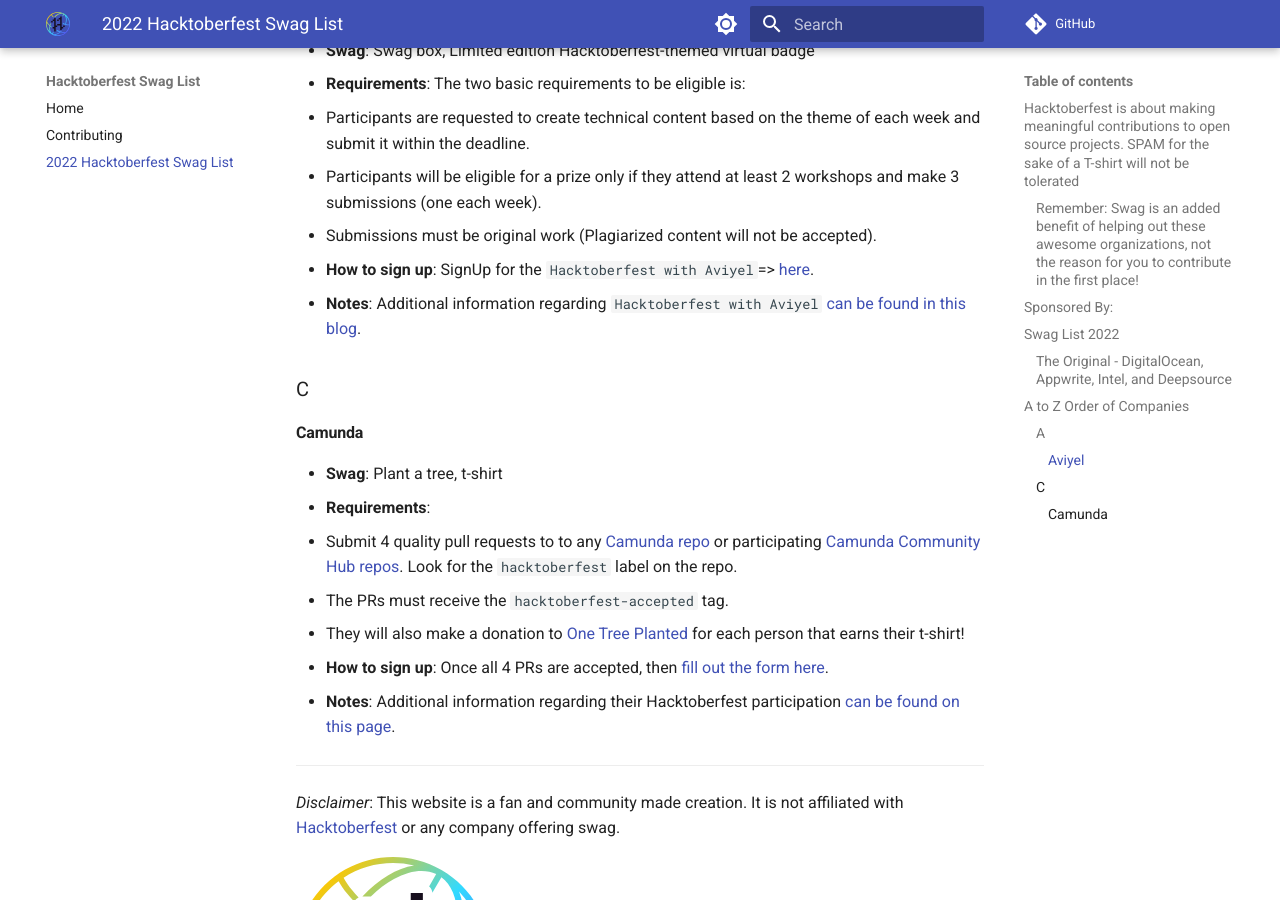
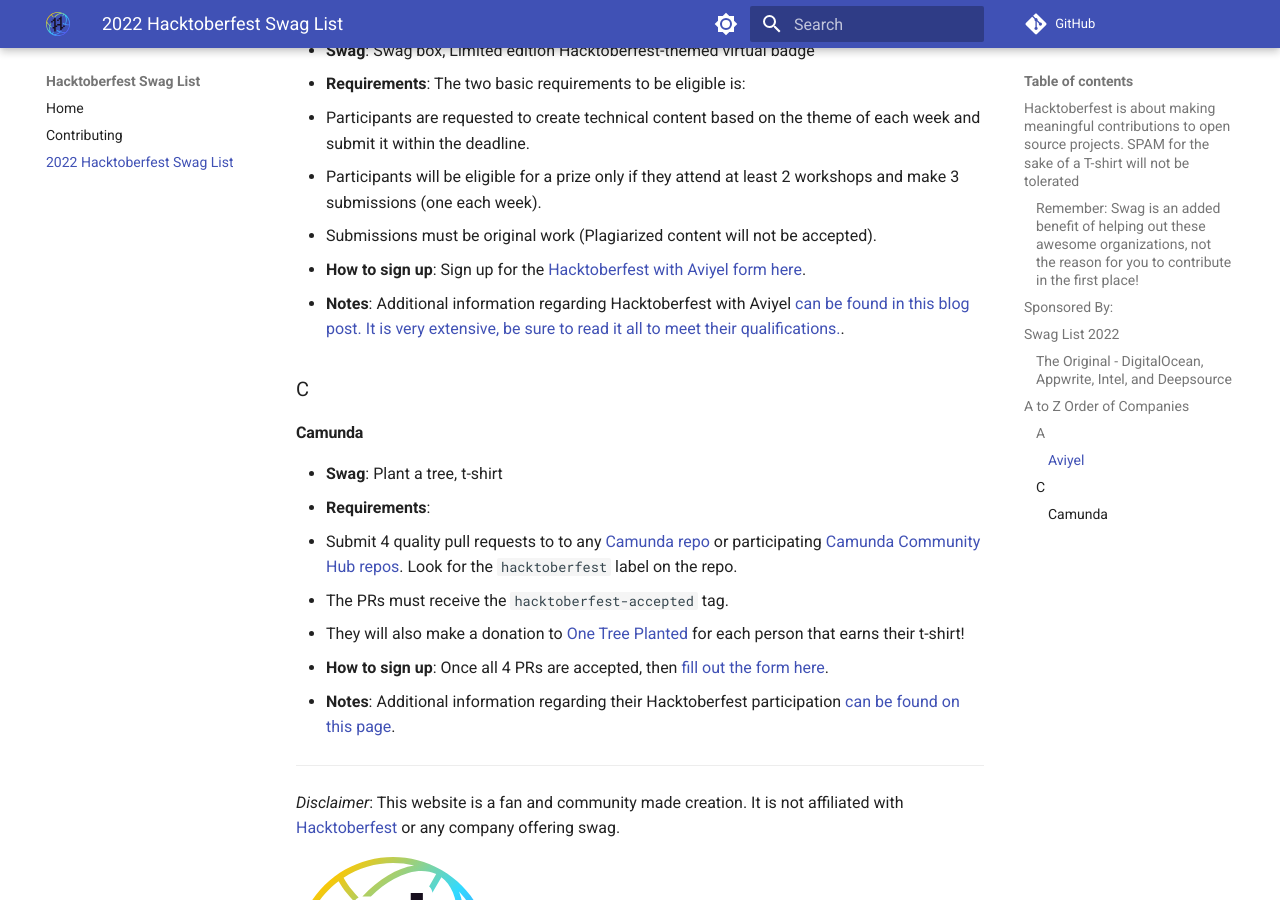
Before and after one commit to crweiner/hacktoberfest-swag-list, an MkDocs documentation site: the page built from docs/list.md, in a window 1280 px wide and 900 px high, scrolled down 1548 px. Built offline with MkDocs 1.6.1 and Material for MkDocs 9.7.7, drawn with Linux system fonts in a browser that asks for light colours; comment, search, counter and statistics services are not loaded.

Commit message:
MD updates, tweaks

```diff
--- a/docs/list.md
+++ b/docs/list.md
@@ -44,9 +44,8 @@
   - Participants are requested to create technical content based on the theme of each week and submit it within the deadline.
   - Participants will be eligible for a prize only if they attend at least 2 workshops and make 3 submissions (one each week).
   - Submissions must be original work (Plagiarized content will not be accepted).
-- **How to sign up**: SignUp for the `Hacktoberfest with Aviyel`=> [here](https://aviyel.typeform.com/register).
-- **Notes**: Additional information regarding `Hacktoberfest with Aviyel` [can be found in this blog](https://aviyel.com/post/3738/announcing-hacktoberfest-with-aviyel).
-
+- **How to sign up**: Sign up for the [Hacktoberfest with Aviyel form here](https://aviyel.typeform.com/register).
+- **Notes**: Additional information regarding Hacktoberfest with Aviyel [can be found in this blog post. It is very extensive, be sure to read it all to meet their qualifications.](https://aviyel.com/post/3738/announcing-hacktoberfest-with-aviyel).
 
 ### C
 
```
